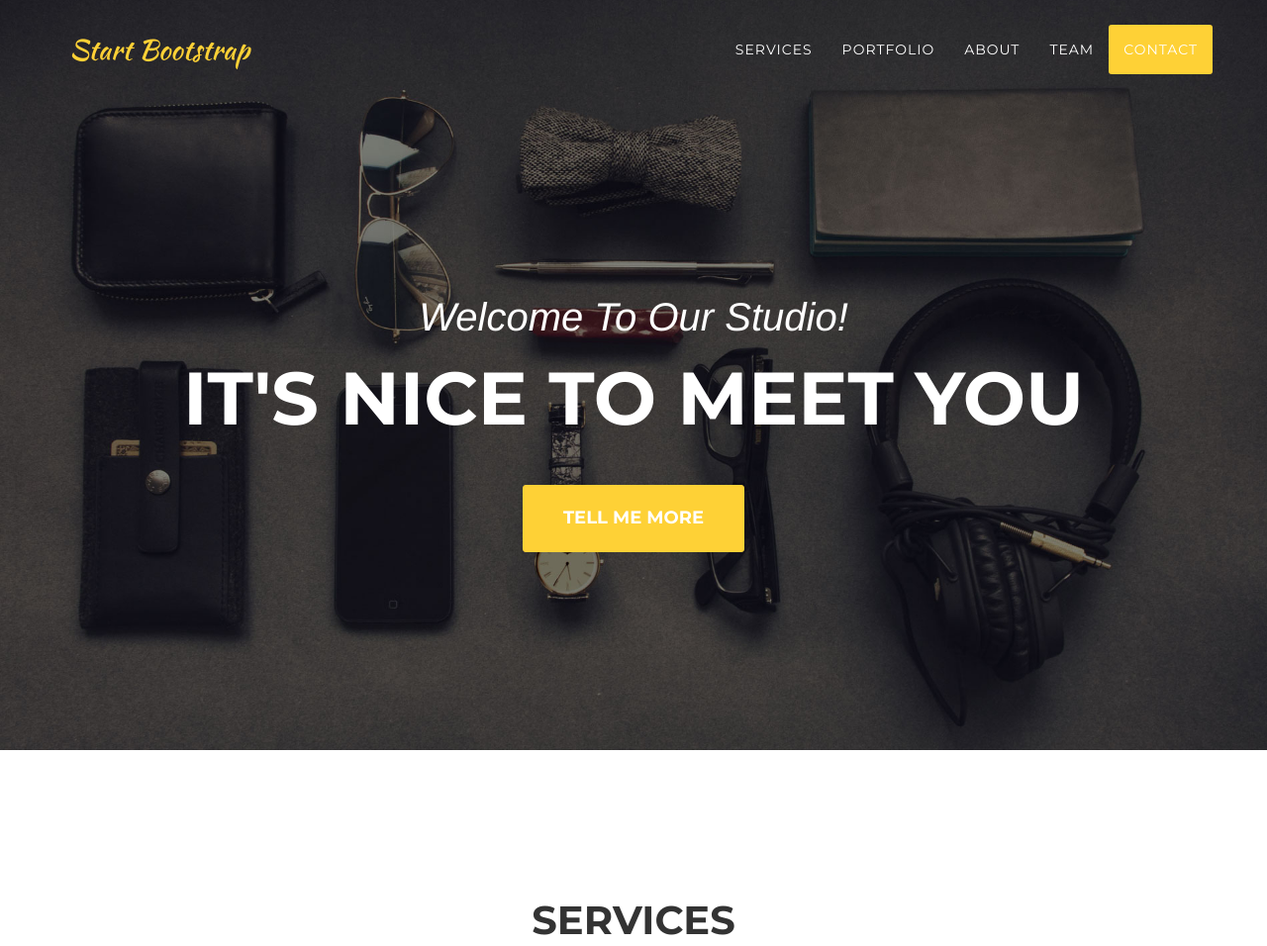
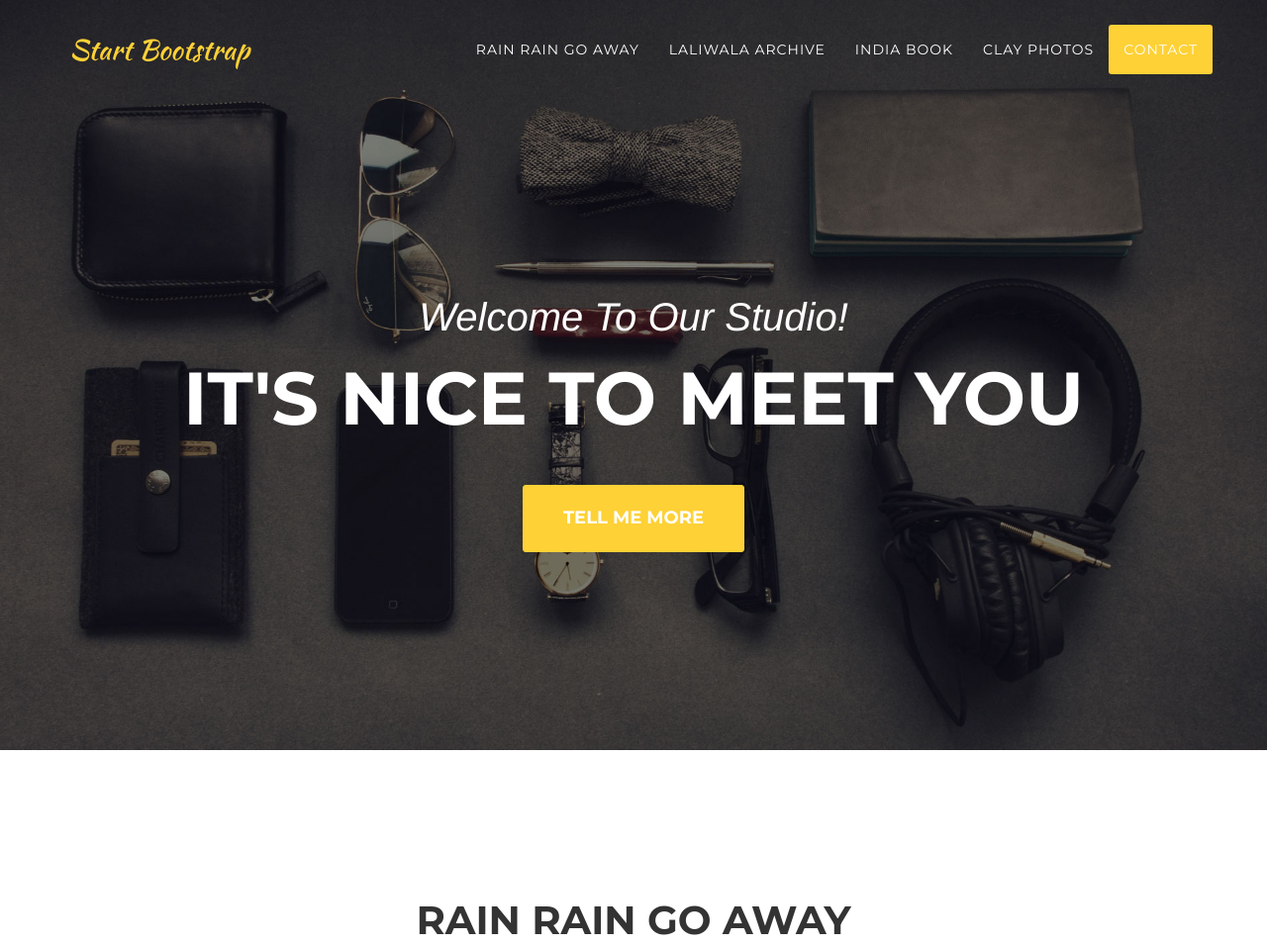
Before and after one commit to mishque/mishque.github.io, a plain HTML site: page index.html in a window 1280 px wide. Shown: the top 956 px of the page at 99% size. Drawn offline with nearby package versions, Linux system fonts and the light colour scheme; a web font is replaced by a local one.

Commit message:
basic-names

```diff
--- a/index.html
+++ b/index.html
@@ -9,7 +9,7 @@
     <meta name="description" content="">
     <meta name="author" content="">
 
-    <title>Agency - Start Bootstrap Theme</title>
+    <title>Mishq Senior Studio</title>
 
     <!-- Bootstrap Core CSS -->
     <link href="css/bootstrap.min.css" rel="stylesheet">
@@ -56,16 +56,16 @@
                         <a href="#page-top"></a>
                     </li>
                     <li>
-                        <a class="page-scroll" href="#services">Services</a>
+                        <a class="page-scroll" href="#services">Rain Rain Go Away</a>
                     </li>
                     <li>
-                        <a class="page-scroll" href="#portfolio">Portfolio</a>
+                        <a class="page-scroll" href="#portfolio">Laliwala Archive</a>
                     </li>
                     <li>
-                        <a class="page-scroll" href="#about">About</a>
+                        <a class="page-scroll" href="#about">India Book</a>
                     </li>
                     <li>
-                        <a class="page-scroll" href="#team">Team</a>
+                        <a class="page-scroll" href="#team">Clay Photos</a>
                     </li>
                     <li>
                         <a class="page-scroll" href="#contact">Contact</a>
@@ -93,7 +93,7 @@
         <div class="container">
             <div class="row">
                 <div class="col-lg-12 text-center">
-                    <h2 class="section-heading">Services</h2>
+                    <h2 class="section-heading">Rain Rain Go Away</h2>
                     <h3 class="section-subheading text-muted">Lorem ipsum dolor sit amet consectetur.</h3>
                 </div>
             </div>
@@ -131,7 +131,7 @@
         <div class="container">
             <div class="row">
                 <div class="col-lg-12 text-center">
-                    <h2 class="section-heading">Portfolio</h2>
+                    <h2 class="section-heading">Laliwala Archive</h2>
                     <h3 class="section-subheading text-muted">Lorem ipsum dolor sit amet consectetur.</h3>
                 </div>
             </div>
@@ -310,7 +310,7 @@
         <div class="container">
             <div class="row">
                 <div class="col-lg-12 text-center">
-                    <h2 class="section-heading">Our Amazing Team</h2>
+                    <h2 class="section-heading">Clay Photos</h2>
                     <h3 class="section-subheading text-muted">Lorem ipsum dolor sit amet consectetur.</h3>
                 </div>
             </div>
@@ -402,7 +402,7 @@
         <div class="container">
             <div class="row">
                 <div class="col-lg-12 text-center">
-                    <h2 class="section-heading">Contact Us</h2>
+                    <h2 class="section-heading">Contact</h2>
                     <h3 class="section-subheading text-muted">Lorem ipsum dolor sit amet consectetur.</h3>
                 </div>
             </div>
```
